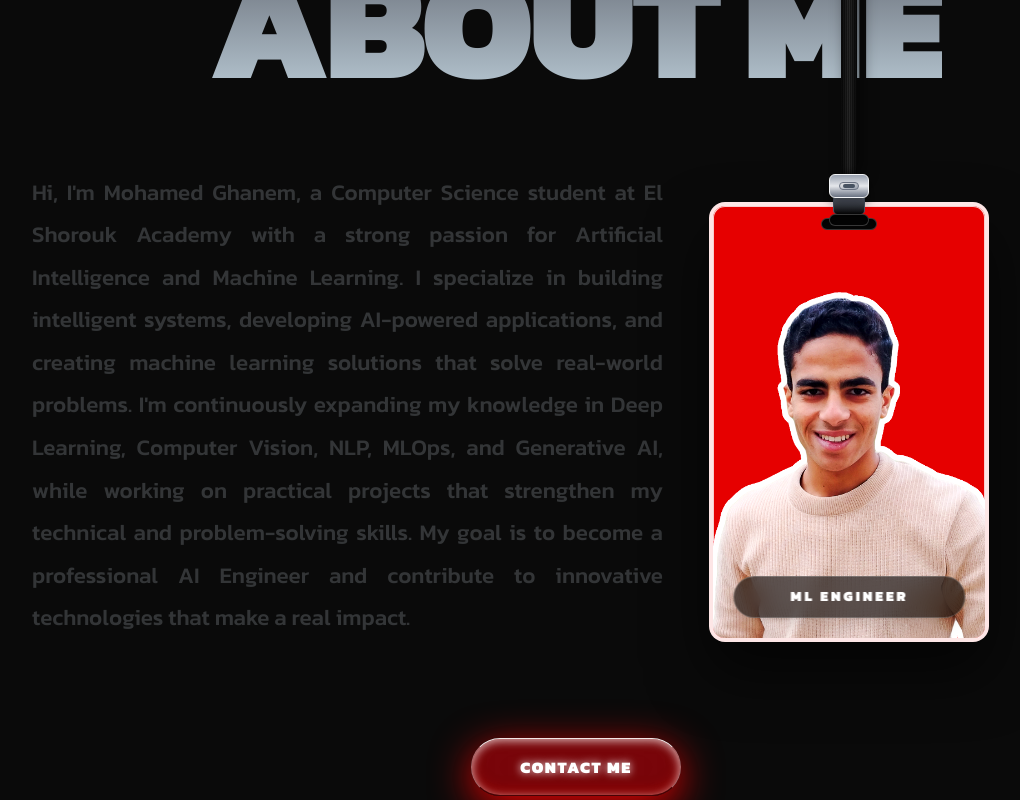
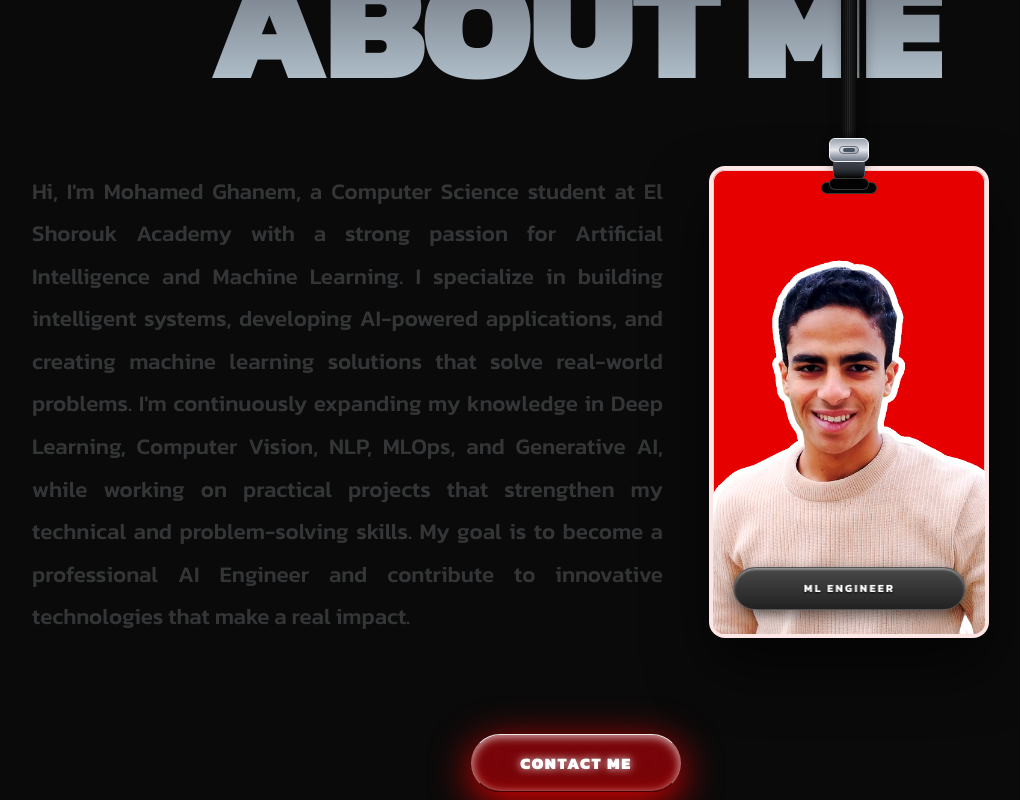
Before and after one commit to MohamedGhanem-CS/portfolio, a React (Vite) app: page / in a window 1280 px wide. Shown: the part 980-1780 px from the top of the page, without its empty margins (64-1084 px from the left). Built offline with nearby package versions, Linux system fonts and the light colour scheme; no server answers; the database is empty.

Commit message:
style: make ID card dynamically scale to exactly match text height

```diff
--- a/src/components/IdCard.tsx
+++ b/src/components/IdCard.tsx
@@ -10,7 +10,7 @@ export const IdCard = () => {
 
   return (
     <motion.div
-      className="relative z-50 flex flex-col items-center cursor-grab active:cursor-grabbing"
+      className="relative z-50 flex flex-col items-center cursor-grab active:cursor-grabbing lg:h-full"
       drag
       dragConstraints={{ top: 0, bottom: 0, left: 0, right: 0 }}
       dragElastic={0.8} // Extremely loose elastic feel
@@ -21,13 +21,16 @@ export const IdCard = () => {
       // Bouncy and fluid spring
       transition={{ type: 'spring', stiffness: 80, damping: 8, mass: 1.2, delay: 0.5 }}
     >
-      {/* Premium Lanyard String (Extends upwards) */}
+
+      {/* Card Body Container */}
+      <div className="w-[180px] sm:w-[220px] md:w-[280px] h-[250px] sm:h-[300px] lg:h-full relative z-10 group">
+
+        {/* High-End Metal Clip and Lanyard (Absolutely positioned so it doesn't affect card height) */}
+        <div className="absolute bottom-[calc(100%-12px)] left-1/2 -translate-x-1/2 flex flex-col items-center z-40">
+          {/* Lanyard String */}
           <div className="absolute bottom-[100%] w-3 sm:w-4 h-[150vh] bg-gradient-to-r from-[#111] via-[#2a2a2a] to-[#111] shadow-[inset_0_0_10px_rgba(0,0,0,0.8),_5px_0_15px_rgba(0,0,0,0.5)] z-0 origin-bottom">
             <div className="absolute inset-0 opacity-40" style={{ backgroundImage: 'repeating-linear-gradient(90deg, transparent, transparent 1px, black 1px, black 2px)' }}></div>
           </div>
-
-      {/* High-End Metal Clip that connects realistically to the hole */}
-      <div className="relative flex flex-col items-center z-20 -mb-3">
           {/* Main clip body */}
           <div className="w-10 h-6 bg-gradient-to-b from-gray-400 via-gray-200 to-gray-500 rounded-md z-10 flex flex-col items-center justify-center shadow-[0_5px_10px_rgba(0,0,0,0.5)] border border-gray-100 relative">
             <div className="w-5 h-2 rounded-full bg-gradient-to-br from-gray-100 to-gray-400 shadow-inner border border-gray-500 flex items-center justify-center">
@@ -38,11 +41,11 @@ export const IdCard = () => {
           <div className="w-8 h-4 bg-gradient-to-b from-gray-500 to-[#050505] rounded-b-sm border-x border-gray-600"></div>
         </div>
 
-      {/* Photo-only ID Card Body */}
-      <div className="w-[180px] sm:w-[220px] md:w-[280px] h-[250px] sm:h-[300px] md:h-[440px] bg-[#E60000] rounded-2xl shadow-[0_30px_60px_rgba(0,0,0,0.6),_inset_0_0_0_1px_rgba(255,255,255,0.8)] border-4 border-white/90 relative overflow-hidden group z-10">
+        {/* Inner Card (Red Background, Rounded, Overflow Hidden) */}
+        <div className="absolute inset-0 bg-[#E60000] rounded-2xl shadow-[0_30px_60px_rgba(0,0,0,0.6),_inset_0_0_0_1px_rgba(255,255,255,0.8)] border-4 border-white/90 overflow-hidden z-30">
 
           {/* Realistic Hole punch */}
-        <div className="w-10 h-3 bg-[#050505] rounded-full absolute top-2 left-1/2 -translate-x-1/2 shadow-[inset_0_4px_8px_rgba(0,0,0,0.9)] border border-white/20 z-30"></div>
+          <div className="w-10 h-3 bg-[#050505] rounded-full absolute top-2 left-1/2 -translate-x-1/2 shadow-[inset_0_4px_8px_rgba(0,0,0,0.9)] border border-white/20 z-50"></div>
 
           {/* Full Image */}
           <img
@@ -54,16 +57,18 @@ export const IdCard = () => {
           />
 
           {/* Realistic Hole punch */}
-        <div className="w-14 h-3 bg-[#050505] rounded-full absolute top-3 left-1/2 -translate-x-1/2 shadow-[inset_0_3px_6px_rgba(0,0,0,0.8)] border border-white/20 z-20"></div>
+          <div className="w-14 h-3 bg-[#050505] rounded-full absolute top-3 left-1/2 -translate-x-1/2 shadow-[inset_0_3px_6px_rgba(0,0,0,0.8)] border border-white/20 z-40"></div>
 
           {/* Glossy Reflection Overlay */}
-        <div className="absolute inset-0 bg-gradient-to-tr from-transparent via-white/40 to-transparent opacity-0 group-hover:opacity-100 -translate-x-[150%] group-hover:translate-x-[150%] transition-all duration-[1.5s] ease-in-out pointer-events-none z-30"></div>
+          <div className="absolute inset-0 bg-gradient-to-tr from-transparent via-white/40 to-transparent opacity-0 group-hover:opacity-100 -translate-x-[150%] group-hover:translate-x-[150%] transition-all duration-[1.5s] ease-in-out pointer-events-none z-50"></div>
 
-        {/* Text Overlay: ML Engineer */}
-        <div className="absolute bottom-5 left-1/2 -translate-x-1/2 w-[85%] bg-black/60 backdrop-blur-md border border-white/20 rounded-full py-2.5 flex items-center justify-center z-20 shadow-lg">
-          <span className="text-white text-xs sm:text-sm font-black tracking-[0.2em] uppercase">ML Engineer</span>
+          {/* Title Plate */}
+          <div className="absolute bottom-6 left-1/2 -translate-x-1/2 w-[85%] bg-gradient-to-b from-[#4a4a4a] to-[#222] rounded-full shadow-[0_5px_15px_rgba(0,0,0,0.6),_inset_0_2px_2px_rgba(255,255,255,0.4)] border border-[#555] py-2 md:py-3 flex items-center justify-center z-50 backdrop-blur-sm">
+            <span className="text-white font-bold text-[10px] md:text-[11px] tracking-[0.2em] uppercase" style={{ textShadow: '0 1px 2px rgba(0,0,0,0.8)' }}>
+              ML Engineer
+            </span>
           </div>
-
+        </div>
       </div>
     </motion.div>
   );
--- a/src/sections/AboutSection.tsx
+++ b/src/sections/AboutSection.tsx
@@ -21,11 +21,11 @@ export const AboutSection = () => {
       </FadeIn>
 
       {/* Main Content: Text & Card Side-by-Side */}
-      <div className="z-10 mt-12 sm:mt-16 w-full max-w-[1200px] flex flex-col lg:flex-row items-center lg:items-end justify-between relative gap-12 lg:gap-8">
+      <div className="z-10 mt-12 sm:mt-16 w-full max-w-[1200px] flex flex-col lg:flex-row items-center lg:items-stretch justify-between relative gap-12 lg:gap-8">
 
         {/* Left Side: Text */}
-        <div className="flex flex-col items-center lg:items-start w-full lg:w-[60%] text-center lg:text-left z-20 relative">
-          <div className="w-full text-[clamp(1.18rem,1.75vw,1.63rem)] flex flex-col justify-end mb-2 translate-y-[5px]">
+        <div className="flex flex-col items-center lg:items-start w-full lg:w-[60%] text-center lg:text-left z-20 relative pt-1">
+          <div className="w-full text-[clamp(1.18rem,1.75vw,1.63rem)]">
             <AnimatedText
               text={content?.description || "Hi, I'm Mohamed Ghanem, a Computer Science student at El Shorouk Academy with a strong passion for Artificial Intelligence and Machine Learning. I specialize in building intelligent systems, developing AI-powered applications, and creating machine learning solutions that solve real-world problems. I'm continuously expanding my knowledge in Deep Learning, Computer Vision, NLP, MLOps, and Generative AI, while working on practical projects that strengthen my technical and problem-solving skills. My goal is to become a professional AI Engineer and contribute to innovative technologies that make a real impact."}
               className="text-[#D7E2EA] font-medium leading-[1.9] text-justify [text-align-last:center] lg:[text-align-last:left] whitespace-normal"
@@ -34,8 +34,8 @@ export const AboutSection = () => {
         </div>
 
         {/* Right Side: ID Card */}
-        <div className="hidden lg:flex flex-col items-end justify-end w-full lg:w-[40%] pr-[8%] xl:pr-[12%]">
-          <div className="relative cursor-grab active:cursor-grabbing">
+        <div className="hidden lg:flex flex-col items-end justify-start w-full lg:w-[40%] pr-[8%] xl:pr-[12%]">
+          <div className="relative cursor-grab active:cursor-grabbing lg:h-full w-full flex justify-end">
              <IdCard />
           </div>
         </div>
```
Lines whose indentation alone changed are shown as unchanged.
